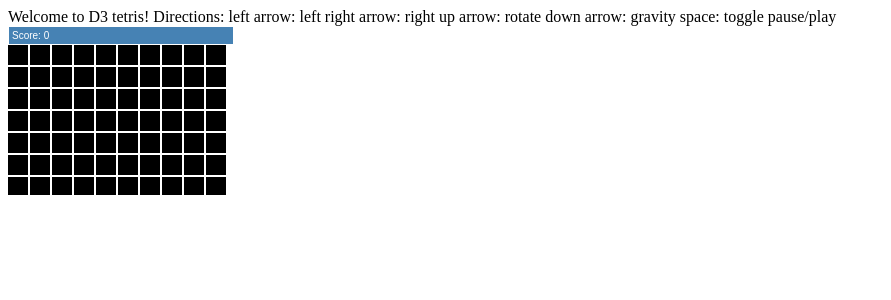
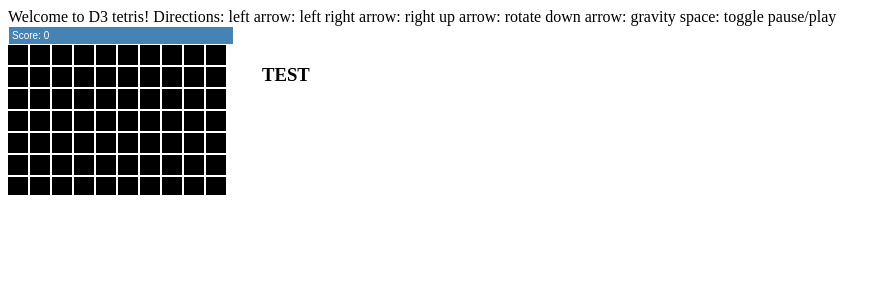
Before and after one commit to manasapte/tetris-d3, a Flask app: page /tetris.html in a window 1280 px wide. Shown: the top 300 px of the page, without its empty margins (0-891 px from the left). Run offline with Flask 2, Linux system fonts and the light colour scheme.

Commit message:
adding box css

```diff
--- a/static/css/tetris.css
+++ b/static/css/tetris.css
@@ -7,3 +7,9 @@ div.score {
   margin: 1px;
   color: white;
 }
+
+div.box {
+  display: inline-block;
+  vertical-align: top;
+  width: 250px;
+}
--- a/templates/tetris.html
+++ b/templates/tetris.html
@@ -20,7 +20,12 @@ up arrow: rotate
 down arrow: gravity
 space: toggle pause/play
 </div>
+<div id="board-container" class="box">
 <svg id="tetris-board">
 </svg>
+</div>
+<div class="box">
+  <h3>TEST</h3>
+</div>
 </body>
 </html>
```
